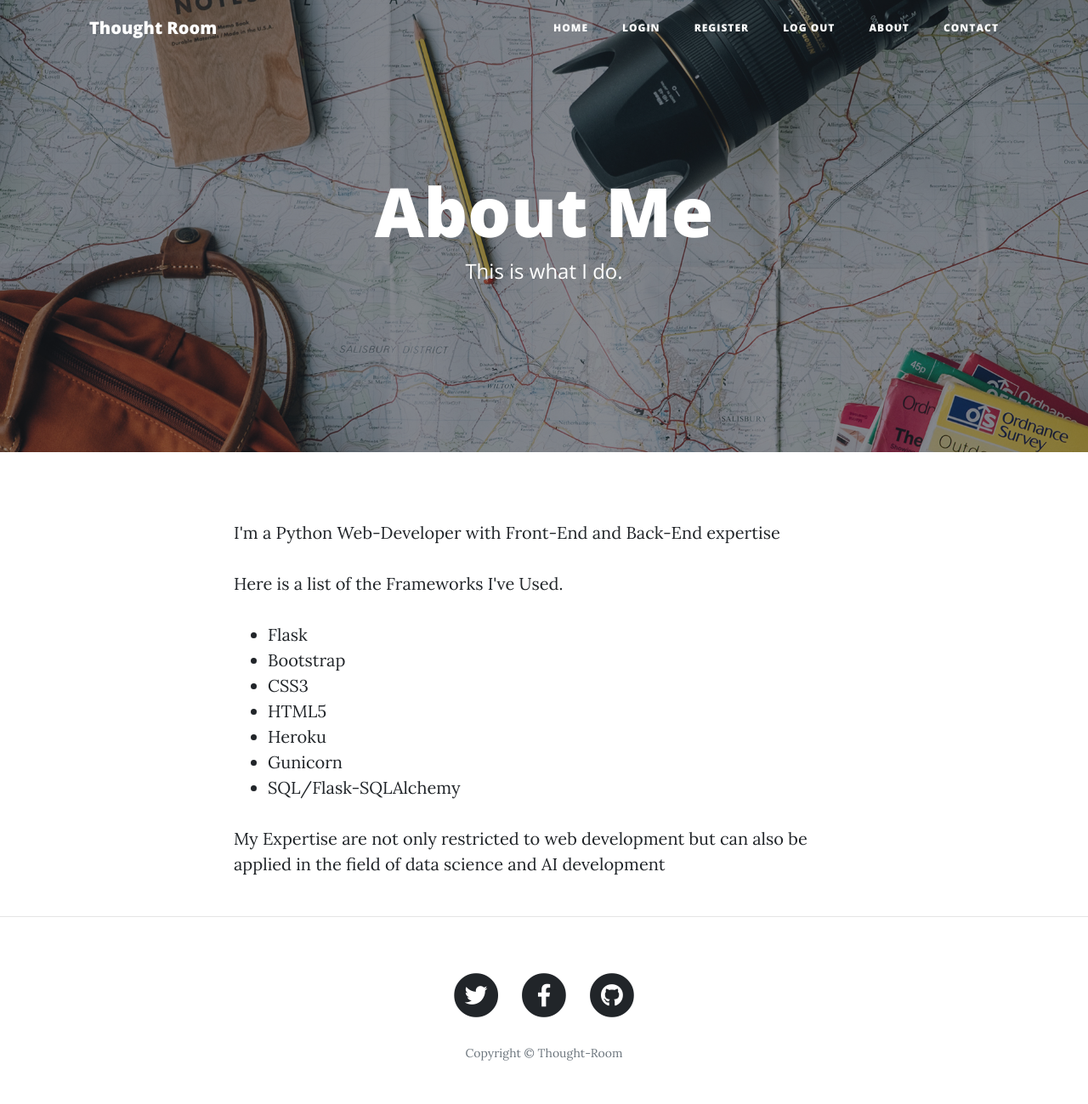
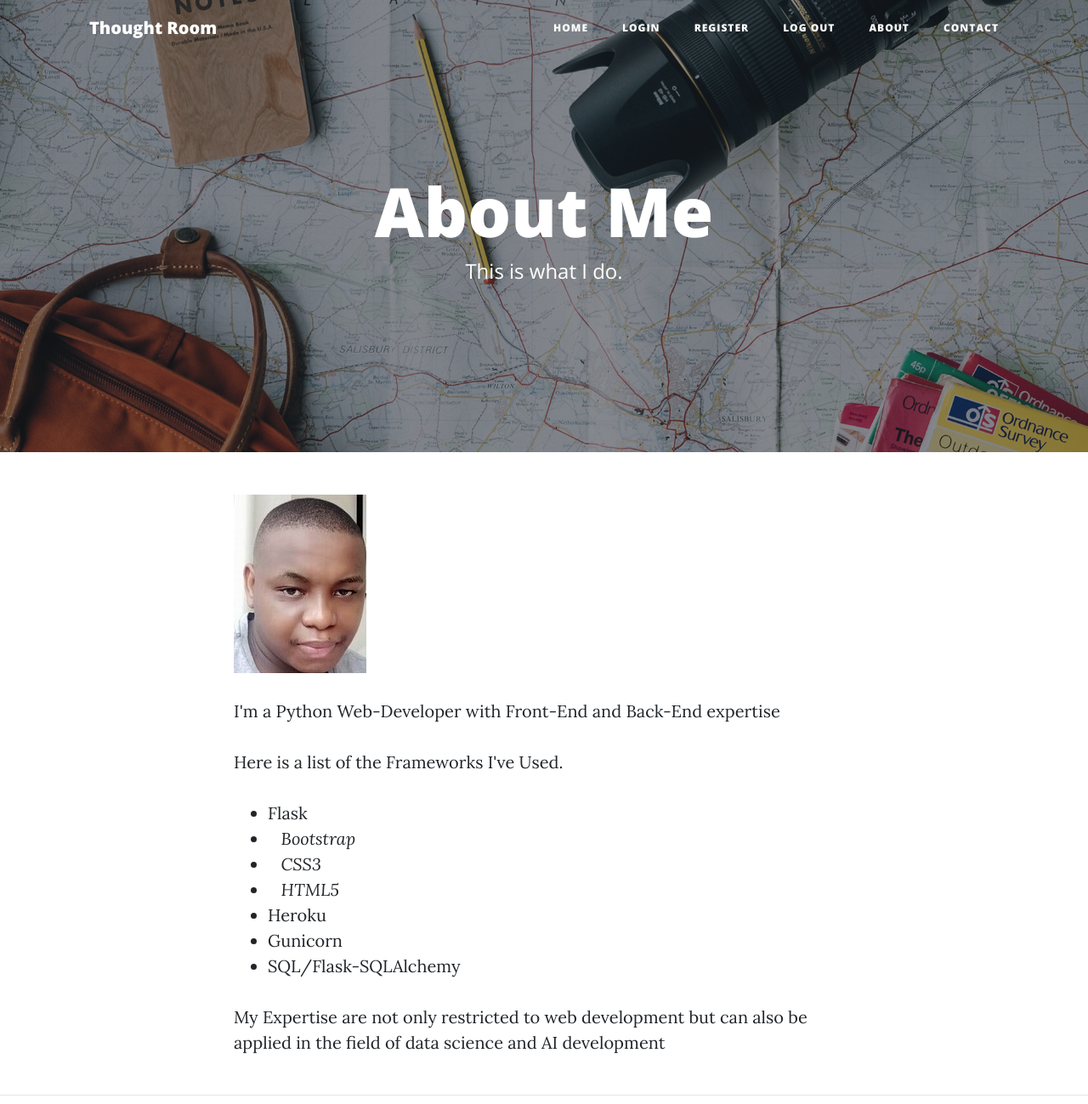
Before and after one commit to Trojantazz/Thought-Room, a Flask app: page /about in a window 1280 px wide. Shown: the top 1299 px of the page at 85% size. Before the commit the page ends 1248 px from the top, so only its background shows below. Run offline with Flask 2, Linux system fonts and the light colour scheme; some libraries are stand-ins or nearby versions.

Commit message:
update about info,added mail file for contact form

```diff
--- a/templates/about.html
+++ b/templates/about.html
@@ -19,13 +19,14 @@
   <div class="container">
     <div class="row">
       <div class="col-lg-8 col-md-10 mx-auto">
+        <img class="img-fluid circular" src="static/img/profile_photo.jpg">
         <p>I'm a Python Web-Developer with Front-End and Back-End expertise</p>
         <p>Here is a list of the Frameworks I've Used.</p>
         <ul>
           <li>Flask</li>
-          <li>Bootstrap</li>
-          <li>CSS3</li>
-          <li>HTML5</li>
+          <li><i class="fa-brands fa-bootstrap">Bootstrap</i></li>
+          <li><i class="fa-brands fa-css3-alt">CSS3</i></li>
+          <li><i class="fa-brands fa-html5">HTML5</i></li>
           <li>Heroku</li>
           <li>Gunicorn</li>
           <li>SQL/Flask-SQLAlchemy</li>
```
Also changed, not shown: static/img/profile_photo.jpg (added), 2 other files.
